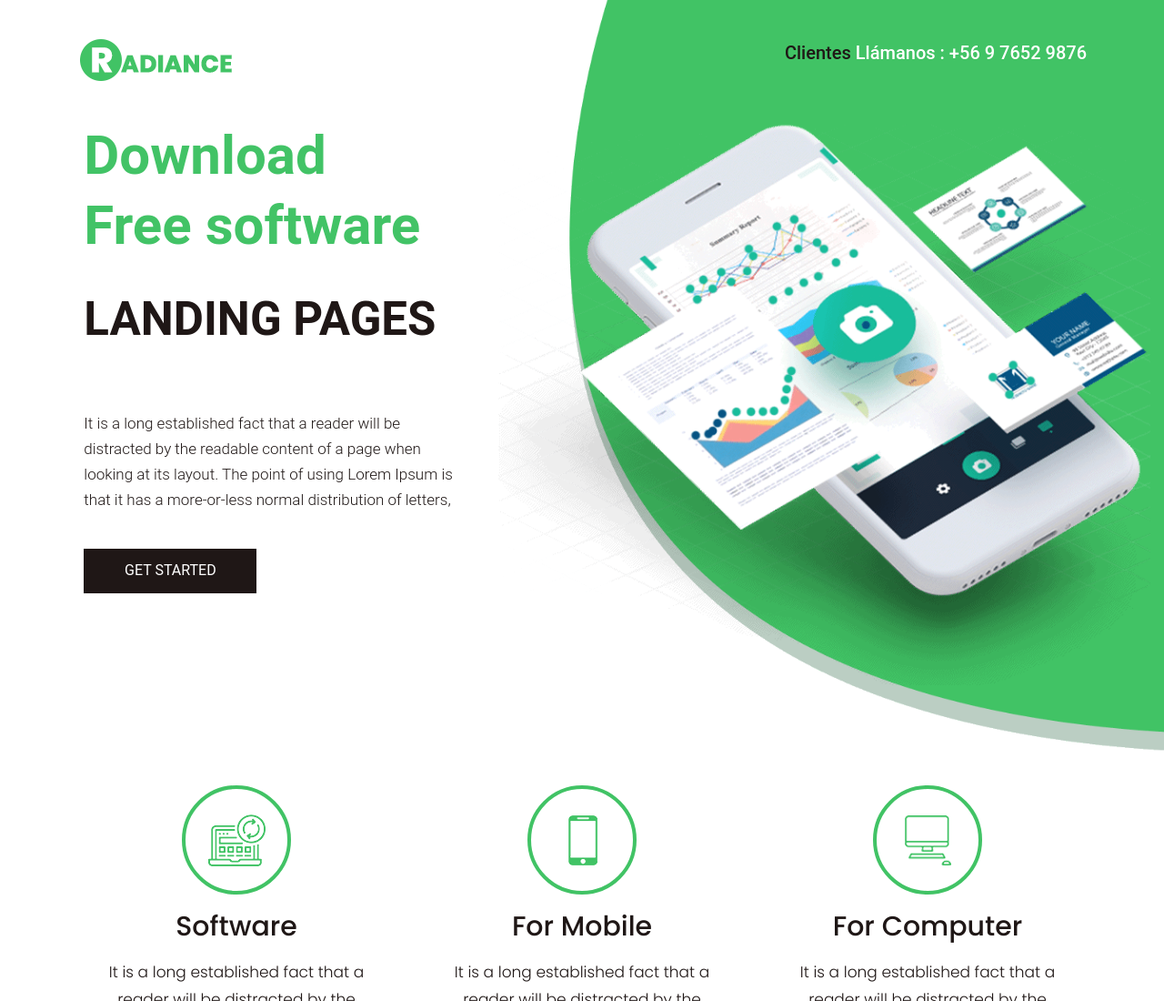
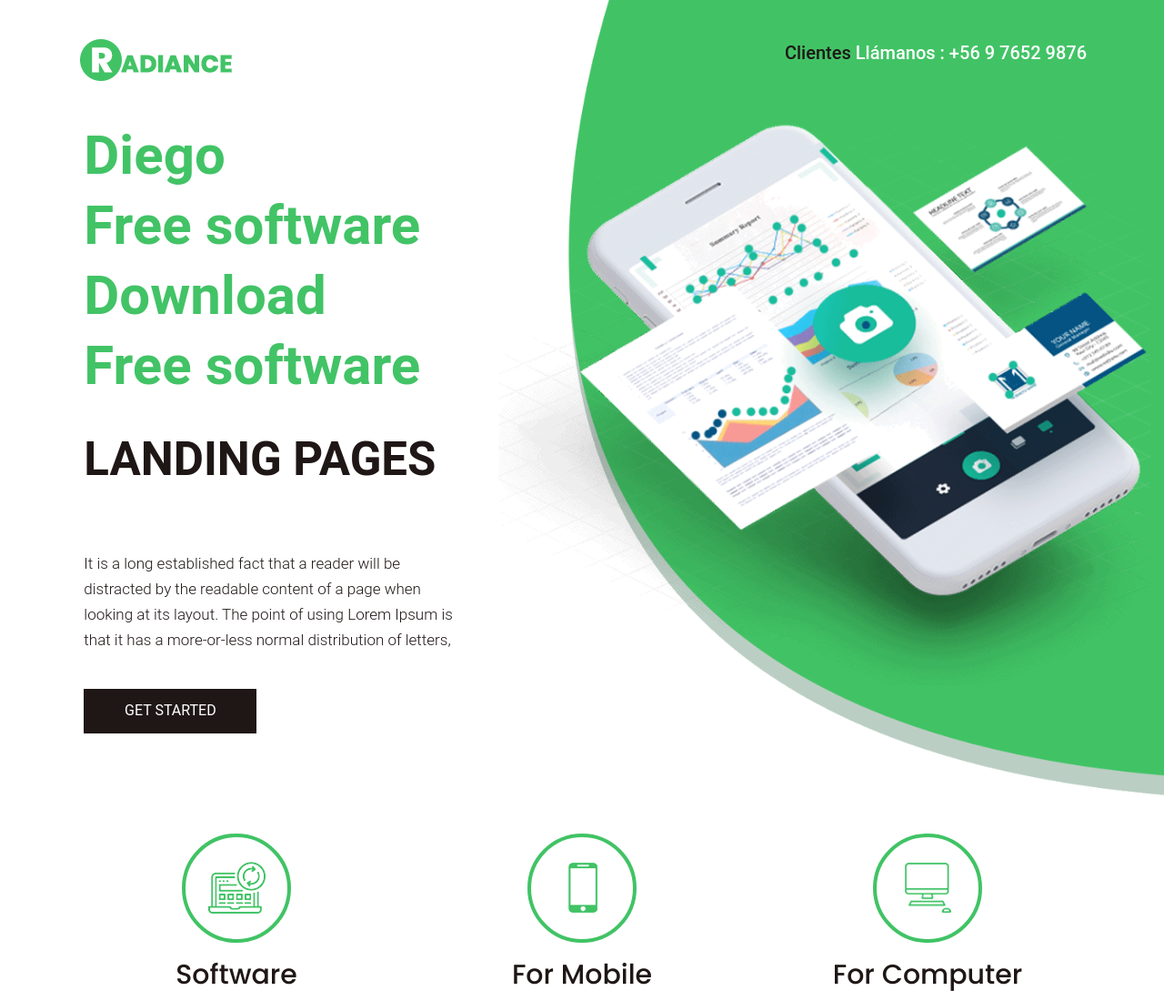
Before and after one commit to Selecttcs/sitio-web, a plain HTML site: page index.html in a window 1280 px wide. Shown: the top 1100 px of the page at 91% size. Drawn offline with nearby package versions, Linux system fonts and the light colour scheme.

Commit message:
cambio linea 74

```diff
--- a/index.html
+++ b/index.html
@@ -71,6 +71,7 @@
                   <div class="row d_flex">
                      <div class="col-md-5">
                         <div class="text-bg">
+                           <span>Diego <br> Free software</span>
                            <span>Download <br> Free software</span>
                            <h1>landing pages</h1>
                            <p>It is a long established fact that a reader will be distracted by the readable content of a page when looking at its layout. The point of using Lorem Ipsum is that it has a more-or-less normal distribution of letters,</p>
```
